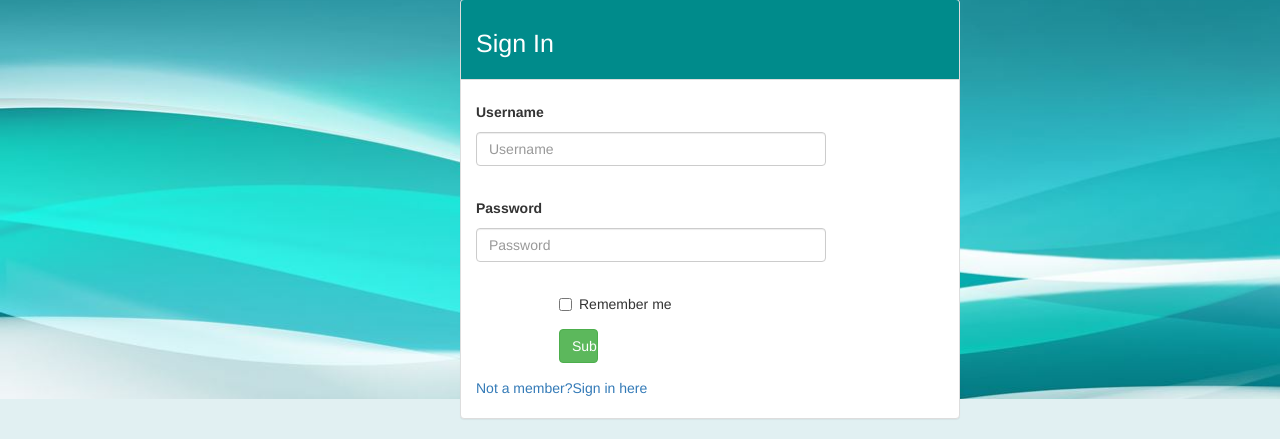
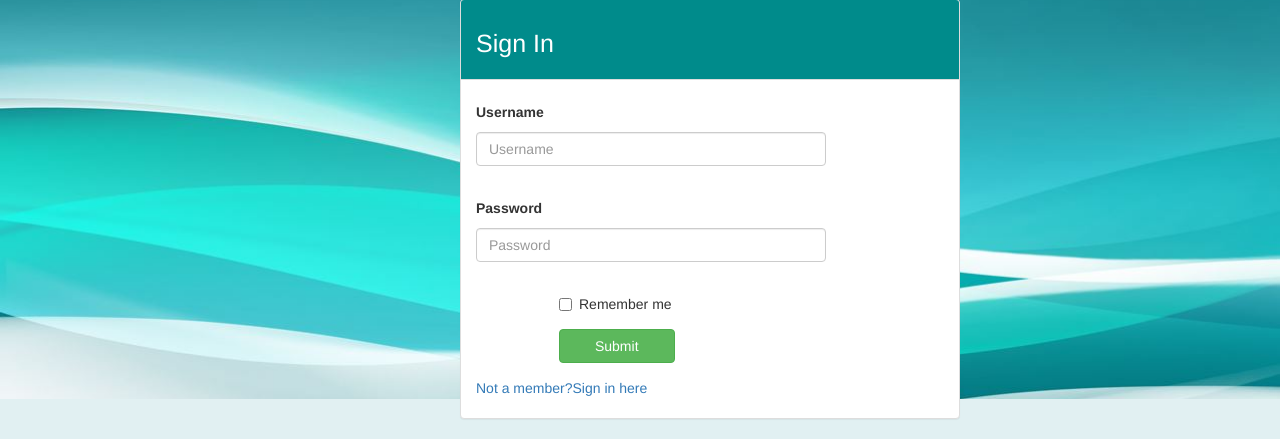
Before and after one commit to nmala001/WebProgramming_Slack, a PHP site: page /WebProgramming_Slack/index.php in a window 1280 px wide. Shown: the part 421-860 px from the top of the page. Run offline with PHP 8.4, Linux system fonts and the light colour scheme; some libraries are stand-ins or nearby versions.

Commit message:
updated index page

```diff
--- a/index.php
+++ b/index.php
@@ -132,7 +132,7 @@ body {
 				  </div>
 				  <div class="form-group">
 				    <div class="col-sm-offset-2 col-sm-10">
-				      <button type="submit" class="btn btn-success">Submit</button>
+				      <button type="submit" class="btn btn-success" style="width: 30%">Submit</button>
 				    </div>
 				  </div>
 				  <a href="signup.php">Not a member?Sign in here</a>
```
